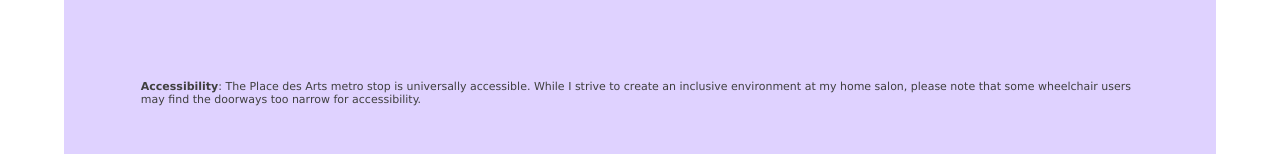
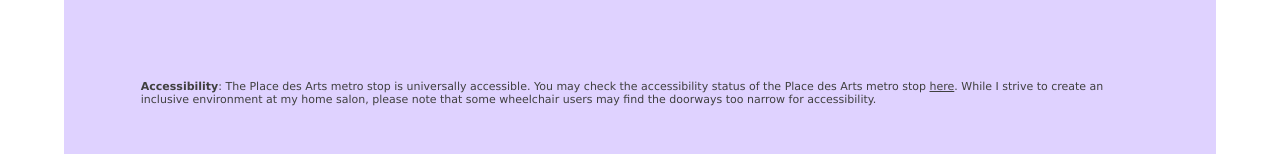
Before and after one commit to bpan4/bellesnailsalon, a React (Create React App) app: page / in a window 1280 px wide. Shown: the part 2086-2246 px from the top of the page. Built offline with nearby package versions, Linux system fonts and the light colour scheme; no server answers.

Commit message:
feat: added accessibility notes

```diff
--- a/src/AboutPage.js
+++ b/src/AboutPage.js
@@ -51,7 +51,22 @@ const AboutPage = ({ scrollToContact, mapSize }) => {
             </div>
             <div className="tinytext" style={{paddingTop: "10px"}}>
                 <b>Accessibility</b>
-                {`: The ${NEAREST_TRANSIT_STATION.name} is ${NEAREST_TRANSIT_STATION.accessibility}. ${STUDIO_ACCESSIBILITY}.`}
+                {`: The ${NEAREST_TRANSIT_STATION.name} is ${NEAREST_TRANSIT_STATION.accessibility}. `}
+                {
+                    NEAREST_TRANSIT_STATION.accessibilityVerifier !== "" &&
+                    <span>
+                        {`You may check the accessibility status of the ${NEAREST_TRANSIT_STATION.name} `}
+                        <a
+                            href={NEAREST_TRANSIT_STATION.accessibilityVerifier}
+                            target="_blank"
+                            rel="noreferrer"
+                        >
+                            here
+                        </a>
+                        {`. `}
+                    </span>
+                }
+                {STUDIO_ACCESSIBILITY}.
             </div>
         </div>
     );
--- a/src/Constants.js
+++ b/src/Constants.js
@@ -5,6 +5,7 @@ export const NEAREST_TRANSIT_STATION = {
     "embeddedUrl" : "https://www.google.com/maps/embed?pb=!1m18!1m12!1m3!1d2796.1136345111477!2d-73.57138822313138!3d45.50779107107464!2m3!1f0!2f0!3f0!3m2!1i1024!2i768!4f13.1!3m3!1m2!1s0x4cc91a4f27ec64e1%3A0x94ba8fdd7be10427!2sPlace-des-Arts!5e0!3m2!1sen!2sca!4v1714572296516!5m2!1sen!2sca",
     "url" : "https://maps.app.goo.gl/aDwP2sTG9HrHxqEPA",
     "accessibility" : "universally accessible",
+    "accessibilityVerifier" : "https://www.stm.info/en/info/service-updates/elevators/place-des-arts"
 };
 
 export const STUDIO_ACCESSIBILITY =
```
